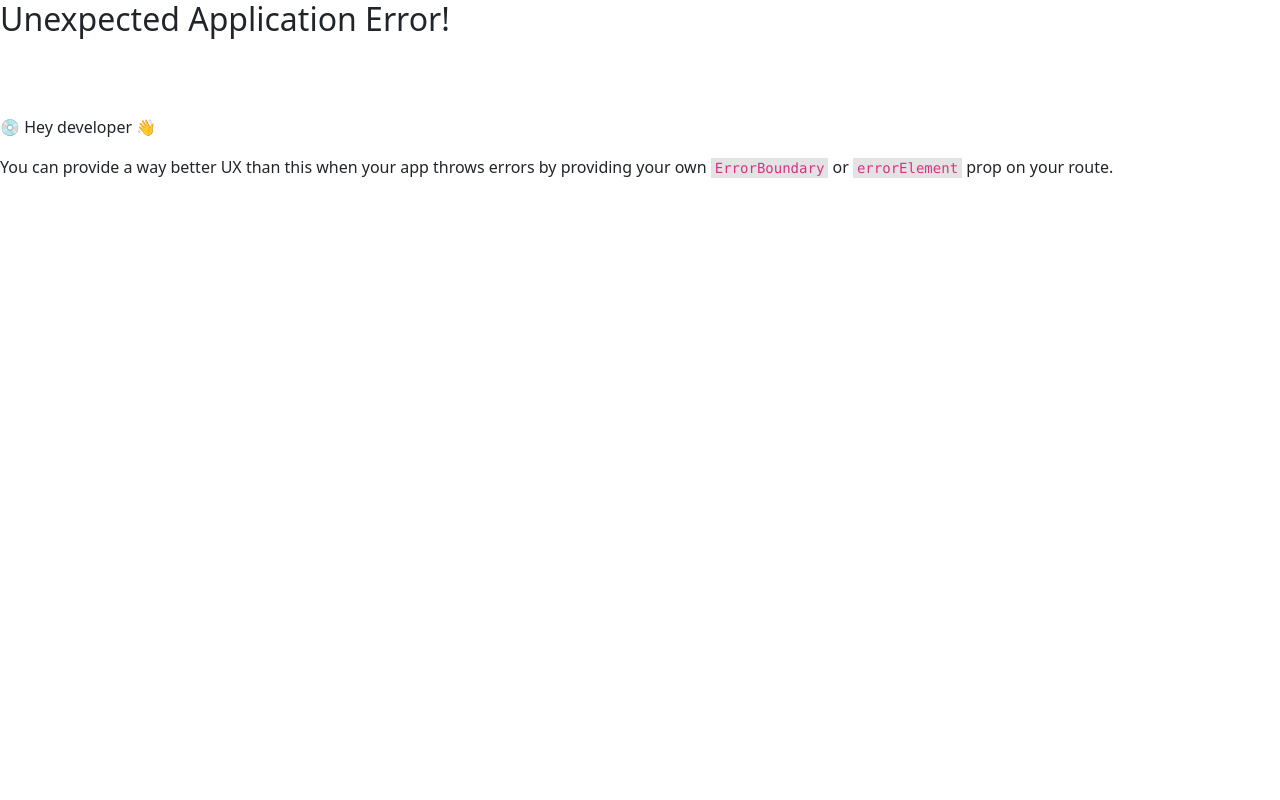
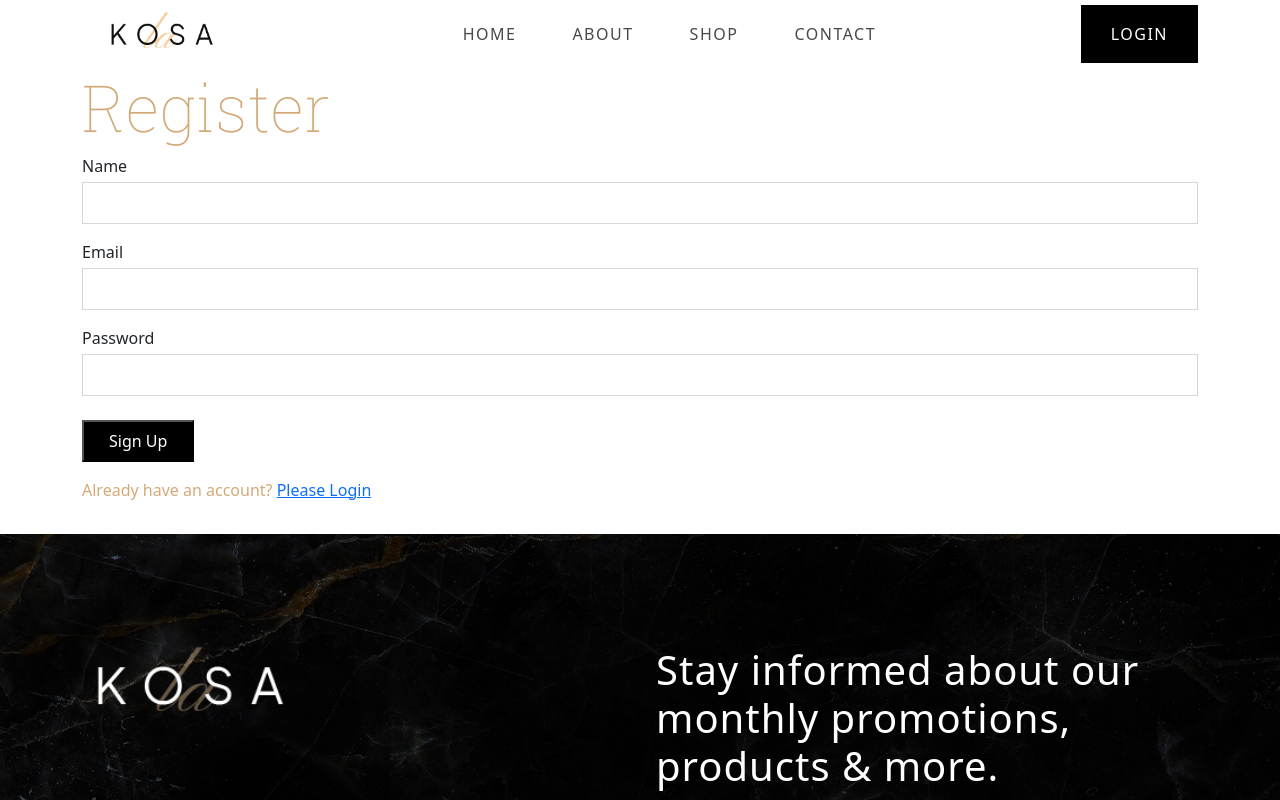
Before and after one commit to DipraDas/Hair-Shalon-Client, a React (Create React App) app: page /register in a window 1280 px wide. Before the commit this address had no page. Shown: the top 800 px of the page. Built offline with nearby package versions, Linux system fonts and the light colour scheme.

Commit message:
Login & SignUp Page

```diff
--- a/package.json
+++ b/package.json
@@ -11,6 +11,7 @@
     "react": "^18.2.0",
     "react-bootstrap": "^2.7.2",
     "react-dom": "^18.2.0",
+    "react-hook-form": "^7.43.1",
     "react-router-dom": "^6.8.1",
     "react-scripts": "5.0.1",
     "web-vitals": "^2.1.4"
--- a/src/components/shared/Header/Header.js
+++ b/src/components/shared/Header/Header.js
@@ -21,7 +21,7 @@ const Header = () => {
                             <Nav.Link as={Link} to="/contact" className='navName'>CONTACT</Nav.Link>
                         </Nav>
                         <Nav>
-                            <NavLink to="/contact"><button className='bookBtn'>BOOK NOW</button></NavLink>
+                            <NavLink to="/login"><button className='bookBtn'>LOGIN</button></NavLink>
                         </Nav>
                     </Navbar.Collapse>
                 </Container>
--- /dev/null
+++ b/src/pages/Login/Login.css
@@ -0,0 +1,6 @@
+.login h1 {
+    font-family: 'Roboto Slab', serif;
+    font-weight: 100;
+    font-size: 65px;
+    color: #D4A977;
+}
--- /dev/null
+++ b/src/pages/Login/Login.js
@@ -0,0 +1,75 @@
+import React, { useState } from 'react';
+import { useForm } from 'react-hook-form';
+import { Link } from 'react-router-dom';
+import './Login.css';
+
+const Login = () => {
+    const { register, formState: { errors }, handleSubmit } = useForm();
+    // const { signIn } = useContext(AuthContext);
+    const [loginError, setLoginError] = useState('');
+    const [loginUserEmail, setLoginUserEmail] = useState('');
+    // const [token] = useToken(loginUserEmail);
+    // const location = useLocation();
+    // const navigate = useNavigate();
+
+    // const from = location.state?.from?.pathname || '/';
+
+    // if (token) {
+    //     navigate(from, { replace: true });
+    // }
+
+    // const handleLogin = data => {
+    //     console.log(data);
+    //     setLoginError('');
+    //     signIn(data.email, data.password)
+    //         .then(result => {
+    //             const user = result.user;
+    //             console.log(user);
+    //             setLoginUserEmail(data.email);
+    //         })
+    //         .catch(error => {
+    //             console.log(error.message)
+    //             setLoginError(error.message);
+    //         });
+    // }
+    return (
+        <div className='login py-5'>
+            <div className="container mx-auto">
+                <h1>Login</h1>
+                <form onSubmit={handleSubmit()}>
+                    <div className="form-control border-0 w-full max-w-xs p-0 mb-2 mt-1">
+                        <label className="label mb-1"> <span className="label-text">Username or email address <span style={{ color: 'red' }} >*</span> </span></label> <br />
+                        <input
+                            style={{ width: '100%', border: '1px solid #d7d7d7', outline: 'none' }}
+                            type="text"
+                            {...register("email", {
+                                required: "Email Address is required"
+                            })}
+                            className="input p-2" />
+                        {errors.email && <p className='text-red-600'>{errors.email?.message}</p>}
+                    </div>
+                    <div className="form-control border-0 w-full max-w-xs p-0 mb-3">
+                        <label className="label mb-1"> <span className="label-text ">Password <span style={{ color: 'red' }} >*</span></span></label> <br />
+                        <input type="password"
+                            style={{ width: '100%', border: '1px solid #d7d7d7', outline: 'none' }}
+                            {...register("password", {
+                                required: "Password is required",
+                                minLength: { value: 6, message: 'Password must be 6 characters or longer' }
+                            })}
+                            className="input input-bordered w-full p-2" />
+                        {errors.password && <p className='text-red-600'>{errors.password?.message}</p>}
+                    </div>
+                    <input style={{ backgroundColor: '#000', color: '#fff', marginTop: '20px', padding: '7px 25px' }} className='w-full' value="Login" type="submit" />
+                    <div>
+                        {loginError && <p className='text-red-600'>{loginError}</p>}
+                    </div>
+                </form>
+                <div className='mt-3'>
+                    <Link style={{ textDecoration: 'none', color: '#d4a977' }} to="/register">New User? Please Register</Link>
+                </div>
+            </div>
+        </div>
+    );
+};
+
+export default Login;
--- /dev/null
+++ b/src/pages/Register/Register.css
@@ -0,0 +1,6 @@
+.register h1 {
+    font-family: 'Roboto Slab', serif;
+    font-weight: 100;
+    font-size: 65px;
+    color: #D4A977;
+}
--- /dev/null
+++ b/src/pages/Register/Register.js
@@ -0,0 +1,94 @@
+import React, { useState } from 'react';
+import { useForm } from 'react-hook-form';
+import { Link } from 'react-router-dom';
+import './Register.css';
+
+const Register = () => {
+    const { register, handleSubmit, formState: { errors } } = useForm();
+    // const { createUser, updateUser } = useContext(AuthContext);
+    const [signUpError, setSignUPError] = useState('');
+    // const [createdUserEmail, setCreatedUserEmail] = useState('')
+    // const [token] = useToken(createdUserEmail);
+    // const navigate = useNavigate();
+
+    // if(token){
+    //     navigate('/');
+    // }
+
+    // const handleSignUp = (data) => {
+    //     setSignUPError('');
+    //     createUser(data.email, data.password)
+    //         .then(result => {
+    //             const user = result.user;
+    //             console.log(user);
+    //             toast('User Created Successfully.')
+    //             const userInfo = {
+    //                 displayName: data.name
+    //             }
+    //             updateUser(userInfo)
+    //                 .then(() => {
+    //                     saveUser(data.name, data.email);
+    //                 })
+    //                 .catch(err => console.log(err));
+    //         })
+    //         .catch(error => {
+    //             console.log(error)
+    //             setSignUPError(error.message)
+    //         });
+    // }
+
+    // const saveUser = (name, email) =>{
+    //     const user ={name, email};
+    //     fetch('http://localhost:5000/users', {
+    //         method: 'POST',
+    //         headers: {
+    //             'content-type': 'application/json'
+    //         },
+    //         body: JSON.stringify(user)
+    //     })
+    //     .then(res => res.json())
+    //     .then(data =>{
+    //         setCreatedUserEmail(email);
+    //     })
+    // }
+
+
+    return (
+        <div className='register'>
+            <div className="container mx-auto">
+                <h1>Register</h1>
+                <form>
+                    <div className="form-control w-full max-w-xs p-0 border-0">
+                        <label className="label mb-1"> <span className="label-text">Name</span></label> <br />
+                        <input
+                            style={{ width: '100%', border: '1px solid #d7d7d7', outline: 'none' }} type="text" {...register("name", {
+                                required: "Name is Required"
+                            })} className="input input-bordered w-full  p-2" />
+                        {errors.name && <p className='text-red-500'>{errors.name.message}</p>}
+                    </div>
+                    <div className="form-control w-full max-w-xs p-0 border-0">
+                        <label className="label mb-1 mt-3"> <span className="label-text">Email</span></label> <br />
+                        <input style={{ width: '100%', border: '1px solid #d7d7d7', outline: 'none' }} type="email" {...register("email", {
+                            required: true
+                        })} className="input input-bordered w-full max-w-xs  p-2" />
+                        {errors.email && <p className='text-red-500'>{errors.email.message}</p>}
+                    </div>
+                    <div className="form-control w-full p-0 border-0">
+                        <label className="label mb-1 mt-3"> <span className="label-text">Password</span></label> <br />
+                        <input style={{ width: '100%', border: '1px solid #d7d7d7', outline: 'none' }} type="password" {...register("password", {
+                            required: "Password is required",
+                            minLength: { value: 6, message: "Password must be 6 characters long" },
+                            pattern: { value: /(?=.*[A-Z])(?=.*[!@#$&*])(?=.*[0-9])/, message: 'Password must have uppercase, number and special characters' }
+                        })} className="input input-bordered w-full  p-2" />
+                        {errors.password && <p className='text-red-500'>{errors.password.message}</p>}
+                    </div>
+                    <input style={{ backgroundColor: '#000', color: '#fff', marginTop: '20px', padding: '7px 25px' }} className='w-full mt-4' value="Sign Up" type="submit" />
+                    {signUpError && <p className='text-red-600'>{signUpError}</p>}
+                </form>
+                <p className='mt-3 pb-3' style={{ textDecoration: 'none', color: '#d4a977' }} >Already have an account? <Link to="/login">Please Login</Link></p>
+            </div>
+        </div>
+    );
+};
+
+export default Register;
```
Also changed, not shown: src/routes/Routes.js (+10 -0 lines), 1 other file (tests, documents, lock files or other folders).
